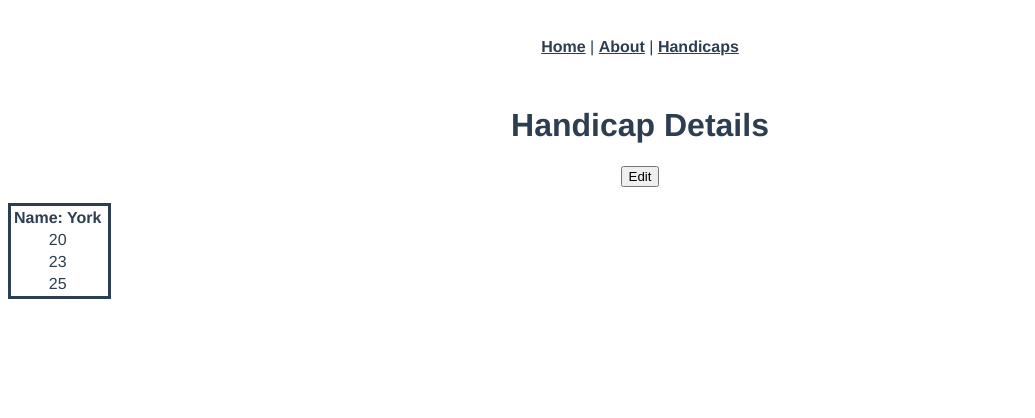
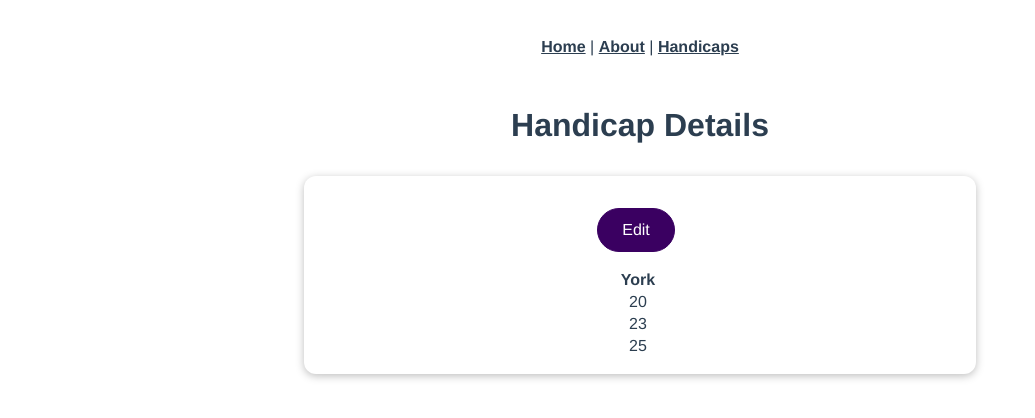
Before and after one commit to antcroshaw/handicaps, a Vue app: page /handicaps/1 in a window 1280 px wide. Shown: the top 418 px of the page, without its empty margins (0-1035 px from the left). Built offline with nearby package versions, Linux system fonts and the light colour scheme.

Commit message:
added more styling

```diff
--- a/src/components/HandicapDetails.vue
+++ b/src/components/HandicapDetails.vue
@@ -1,14 +1,15 @@
 <template>
 <h1>Handicap Details</h1>
-  <p><button @click="showDialog" v-if="!dialogIsVisible">Edit</button><button @click="hideDialog" v-if="dialogIsVisible">Done</button></p>
+  <base-card>
+  <p><base-button @click="showDialog" v-if="!dialogIsVisible">Edit</base-button><button @click="hideDialog" v-if="dialogIsVisible">Done</button></p>
   <div v-for="handicap in handicaps" :key="handicap.id">
     <div v-if="handicap.id === id" >
-      <table id="scores"><th> Name: {{ handicap.name }}</th><tr v-for="(score,index) in handicap.scores" :key="index">
+      <table id="scores"><th id="table-heading">{{ handicap.name }}</th><tr v-for="(score,index) in handicap.scores" :key="index">
           <td>{{ score }}</td><td><button @click="increaseScore(index,handicap.name)" v-if="dialogIsVisible">+
-        </button><base-button @click="decreaseScore(index,handicap.name)" v-if="dialogIsVisible">-</base-button>
+        </button><button @click="decreaseScore(index,handicap.name)" v-if="dialogIsVisible">-</button>
           <button @click="deleteHandicap(index,handicap.name)" v-if="dialogIsVisible">Delete</button></td></tr></table>
       </div>
-      <transition-group name="fade">
+    </div>
     <div class="form-group" v-if="dialogIsVisible">
       <form @submit.prevent="submitForm">
         <label for="addHandicap">Add Handicap: </label>
@@ -16,14 +17,14 @@
         <button type="submit" @click="addHandicap(handicap.name)" >Add</button>
       </form>
     </div>
-      </transition-group>
-    </div>
+  </base-card>
 </template>
 
 <script>
-import BaseButton from "./ui/BaseButton";
+import BaseButton from './ui/BaseButton'
+import BaseCard from './ui/BaseCard'
 export default {
-  components: {BaseButton},
+  components: { BaseCard, BaseButton },
   props: ['id'],
   data () {
     return {
@@ -82,15 +83,13 @@ export default {
 </script>
 
 <style scoped>
-.fade-enter-active, .fade-leave-active {
-  transition: opacity 0.5s ease-out;
+#scores {
+  margin: 0 auto; /* or margin: 0 auto 0 auto */
+  text-align: center;
+  border: none;
 }
+#table-heading {
+  text-align: center;
 
-.fade-enter, .fade-leave-to {
-  transition: opacity 0.5s ease-in;
-}
-#scores {
-  text-align: center;
-  border: solid;
 }
 </style>
--- /dev/null
+++ b/src/components/ui/BaseBadge.vue
@@ -0,0 +1,42 @@
+<template>
+<span class="badge" :class="type">
+  {{ text }}
+</span>
+</template>
+
+<script>
+export default {
+  props: ['type','title'],
+  computed: {
+    text() {
+      return this.title.toUpperCase();
+    }
+  }
+}
+</script>
+
+<style scoped>
+.badge {
+  background-color: #ccc;
+  color: #252525;
+  border-radius: 30px;
+  padding: 0.5rem 1.5rem;
+  display: inline-block;
+  margin-right: 0.5rem;
+}
+
+.frontend {
+  background-color: #3d008d;
+  color: white;
+}
+
+.backend {
+  background-color: #71008d;
+  color: white;
+}
+
+.career {
+  background-color: #8d006e;
+  color: white;
+}
+</style>
--- /dev/null
+++ b/src/components/ui/BaseButton.vue
@@ -0,0 +1,75 @@
+<template>
+<button v-if="!link" :class="mode">
+  <slot>
+
+  </slot>
+</button>
+  <router-link v-else :to="to" :class="mode">
+    <slot></slot>
+  </router-link>
+</template>
+
+<script>
+export default {
+  props: {
+    mode: {
+      type: String,
+      required: false,
+      default: null
+    },
+    link: {
+      type: Boolean,
+      required: false,
+      default: false
+    },
+    to: {
+      type: String,
+      required: false,
+      default: '/'
+    }
+  }
+}
+</script>
+
+<style scoped>
+button,
+a {
+  text-decoration: none;
+  padding: 0.75rem 1.5rem;
+  font: inherit;
+  background-color: #3a0061;
+  border: 1px solid #3a0061;
+  color: white;
+  cursor: pointer;
+  border-radius: 30px;
+  margin-right: 0.5rem;
+  display: inline-block;
+}
+
+a:hover,
+a:active,
+button:hover,
+button:active {
+  background-color: #270041;
+  border-color: #270041;
+}
+
+.flat {
+  background-color: transparent;
+  color: #3a0061;
+  border: none;
+}
+
+.outline {
+  background-color: transparent;
+  border-color: #270041;
+  color: #270041;
+}
+
+.flat:hover,
+.flat:active,
+.outline:hover,
+.outline:active {
+  background-color: #edd2ff;
+}
+</style>
--- /dev/null
+++ b/src/components/ui/BaseCard.vue
@@ -0,0 +1,15 @@
+<template>
+  <div class="card">
+    <slot></slot>
+  </div>
+</template>
+
+<style scoped>
+.card {
+  border-radius: 12px;
+  box-shadow: 0 2px 8px rgba(0, 0, 0, 0.26);
+  padding: 1rem;
+  margin: 2rem auto;
+  max-width: 40rem;
+}
+</style>
```
Lines whose indentation alone changed are shown as unchanged.
